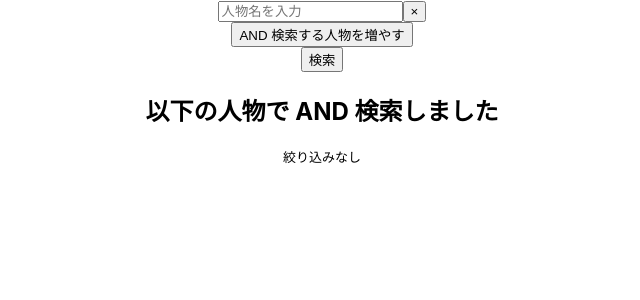
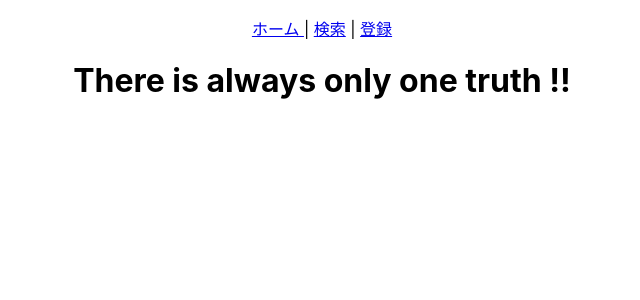
Before and after one commit to ASAP-BYAF/react-radio-button, a React (Create React App) app: page / in a window 1280 px wide. Shown: the top 300 px of the page, without its empty margins (318-958 px from the left). Built offline with nearby package versions, Linux system fonts and the light colour scheme; no server answers.

Commit message:
Home と Header を追加しました

```diff
--- a/src/App.js
+++ b/src/App.js
@@ -1,18 +1,18 @@
 import "./App.css";
 import RefineRadio from "./RefineRadio";
 import Search from "./Search";
+import Home from "./Home";
 import { Routes, Route } from "react-router-dom";
 
 function App() {
   return (
     <div className="App">
       <Routes>
-        <Route path="/" element={<Search />} />
+        <Route path="/" element={<Home />} />
+        <Route path="/search" element={<Search />} />
         <Route path="/register" element={<RefineRadio />} />
-        {/* <Route path="/" element={<RefineRadio />} /> */}
       </Routes>
     </div>
   );
 }
-
 export default App;
--- /dev/null
+++ b/src/Header.js
@@ -0,0 +1,15 @@
+import { Link } from "react-router-dom";
+
+const Header = () => {
+  return (
+    <p>
+      <Link to="/">ホーム </Link>
+      <span> | </span>
+      <Link to="/search">検索</Link>
+      <span> | </span>
+      <Link to="/register">登録</Link>
+    </p>
+  );
+};
+
+export default Header;
--- /dev/null
+++ b/src/Home.js
@@ -0,0 +1,12 @@
+import Header from "./Header";
+
+const Home = () => {
+  return (
+    <div>
+      <Header />
+      <h1>There is always only one truth !! </h1>
+    </div>
+  );
+};
+
+export default Home;
--- a/src/RefineRadio.js
+++ b/src/RefineRadio.js
@@ -29,6 +29,7 @@ import {
 } from "./api/appearing.js";
 import { addFile, getFileById, updateFile } from "./api/file.js";
 import Button from "./button/Button.js";
+import Header from "./Header.js";
 
 const RefineRadio = () => {
   const [questions, setQuestions] = useState([]);
@@ -409,6 +410,8 @@ const RefineRadio = () => {
 
   return (
     <div>
+      <Header />
+
       {/* 事件の巻数、話数、名前を登録 */}
       <div>
         <NumberDropdown
--- a/src/Search.js
+++ b/src/Search.js
@@ -3,6 +3,7 @@ import { getAll } from "./api/search";
 import { getFilteredByTask } from "./api/search";
 import makeGroupedList from "./GroupedList";
 import ParentComponent from "./button/DuplicateButton";
+import Header from "./Header";
 
 const Search = () => {
   const [appearingList, setAppearingList] = useState([]);
@@ -33,6 +34,7 @@ const Search = () => {
 
   return (
     <div>
+      <Header />
       <ParentComponent onChangeAllValue={setFilterList} />
       <ul>{memoAppearingList}</ul>
     </div>
--- a/src/button/DuplicateButton.js
+++ b/src/button/DuplicateButton.js
@@ -45,7 +45,7 @@ const ParentComponent = ({ onChangeAllValue }) => {
         <button onClick={handleGetAllValues}>検索</button>
       </div>
       <div>
-        <h2>以下の人物で AND 検索しました</h2>
+        <h3>以下の人物で AND 検索しました</h3>
         <p>
           <pre>
             {allInputValues.length === 0 || allInputValues.includes(undefined)
```
